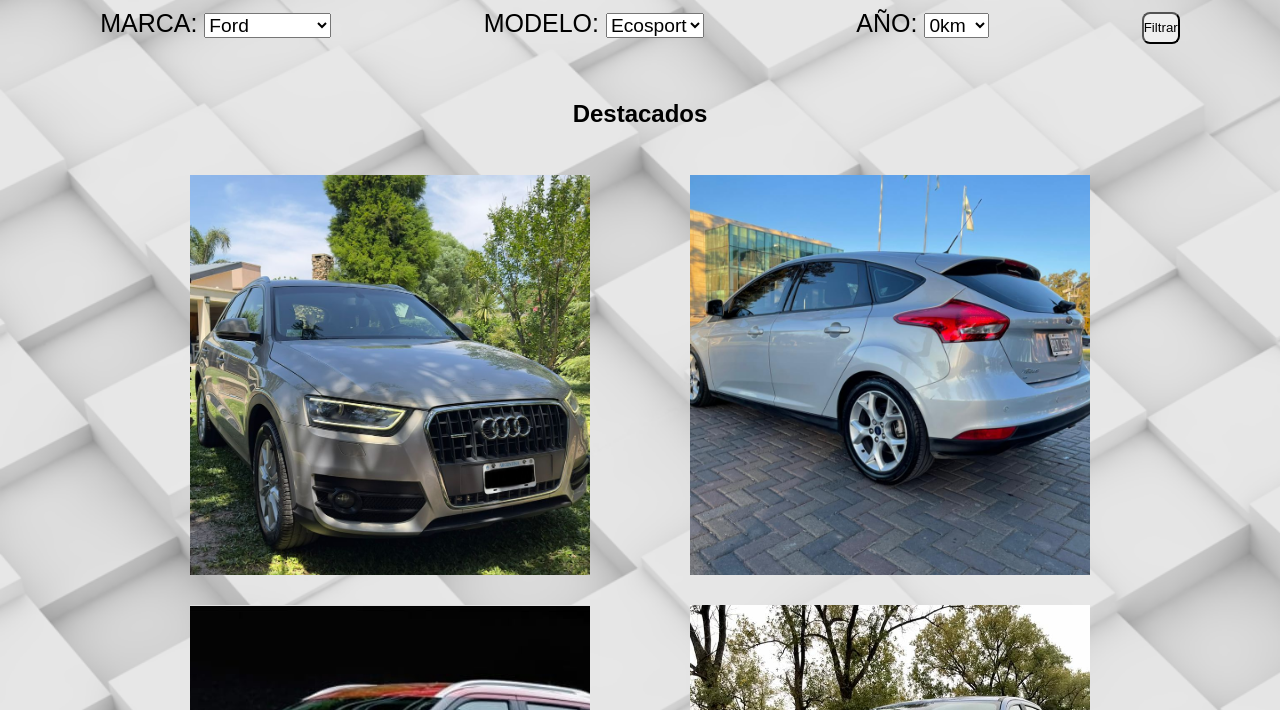
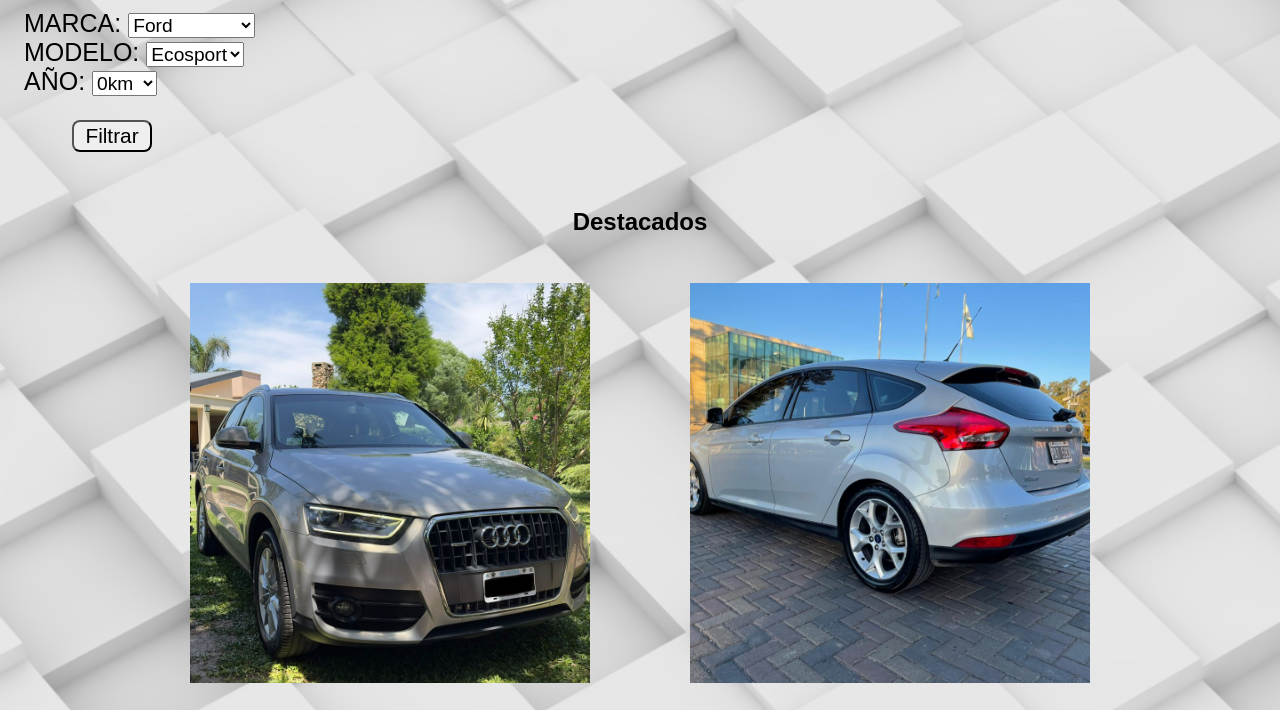
Before and after one commit to Virf91/ShopCars, a plain HTML site: page pages/comprar.html in a window 1280 px wide. Shown: the part 272-982 px from the top of the page. Drawn offline with Linux system fonts and the light colour scheme.

Commit message:
Se modifican estilos en Comprar

```diff
--- a/css/style.css
+++ b/css/style.css
@@ -119,7 +119,7 @@ text-transform: uppercase;
 .filtros{
     padding: 1.5rem;
     font-size: 25px;
-    display: flex;
+    display:block;
     justify-content: space-around;
     text-transform: uppercase;
 }
@@ -136,7 +136,11 @@ text-transform: uppercase;
 
 button{
     height: 2rem;
+    width: 5rem;
     border-radius: 0.5rem;
+    margin-top: 1.5rem;
+    margin-left: 3rem;
+    font-size: 1.3rem;
 }
 
 .titulosh3{
```
